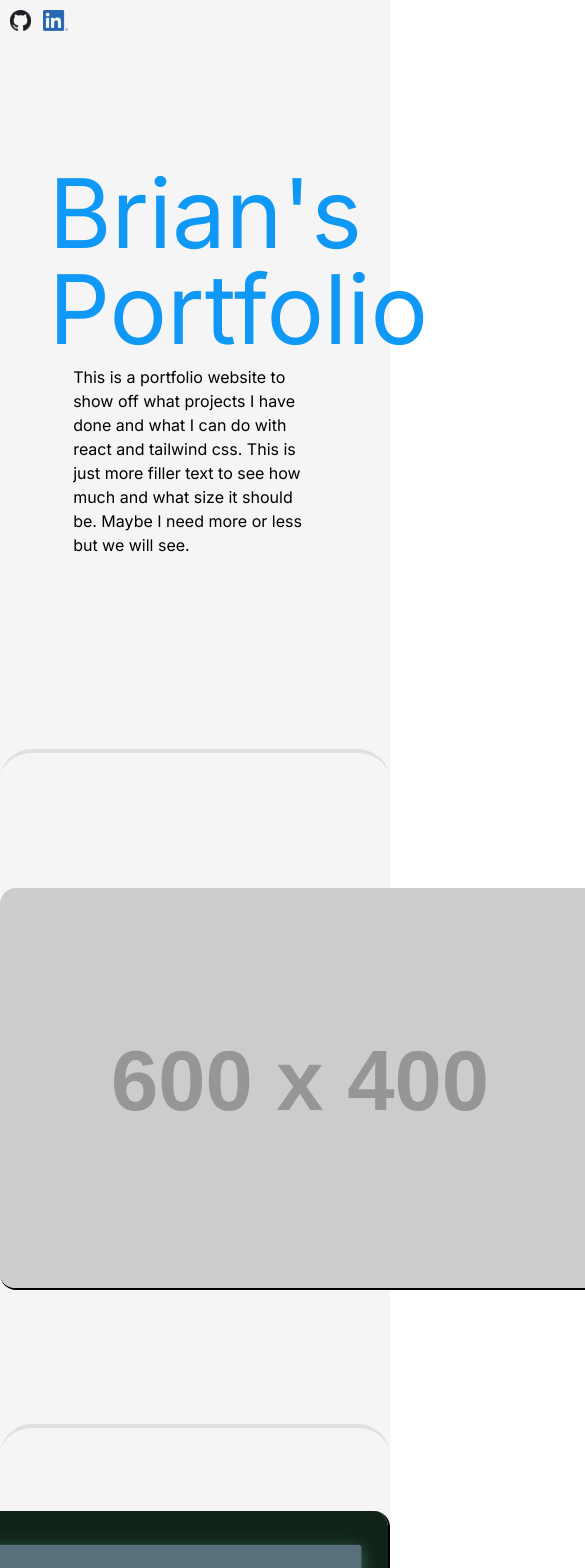
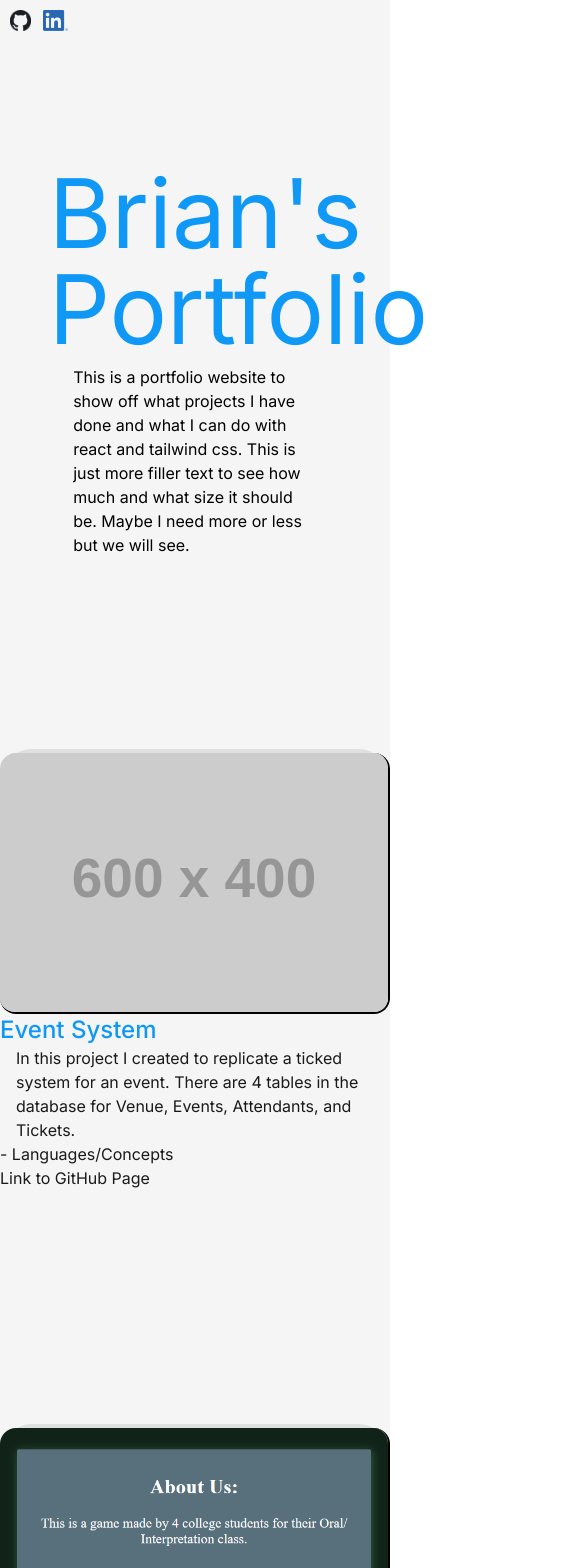
Before and after one commit to bschroedl/portfolio-project-main, a React (Vite) app: page / in a window 390 px wide. Shown: the top 1568 px of the page, 585 px wide, since content can reach past the window. Built offline with nearby package versions, Linux system fonts and the light colour scheme.

Commit message:
Update Projects.jsx for better responsive design

```diff
--- a/src/components/Projects.jsx
+++ b/src/components/Projects.jsx
@@ -1,7 +1,7 @@
 function Projects({title, description, imageLink, gitHubLink, reverse}) {
     return (
-        <div className={'flex ' + (reverse ? 'flex-row-reverse ' : 'flex-row ') + 'h-[80vh] border-t-4 border-[#E0E0E0] rounded-4xl'}>
-            <img src={imageLink} alt={title} className='m-auto max-w-[75vh] max-h-[60vh] rounded-2xl border-r-2 border-b-2 object-contain'/>
+        <div className={(reverse ? 'md:flex md:flex-row-reverse ' : 'md:flex md:flex-row ') + 'h-[80vh] border-t-4 border-[#E0E0E0] rounded-4xl'}>
+            <img src={imageLink} alt={title} className='m-auto md:max-w-[75vh]  md:max-h-[60vh] rounded-2xl border-r-2 border-b-2 object-contain'/>
             <ul className='m-auto w-100'>
                 <li className='text-2xl font-medium text-[#1098F7] '>{title}</li>
                 <li className='ml-4 text-[#1A1A1A]'>{description}</li>
```
